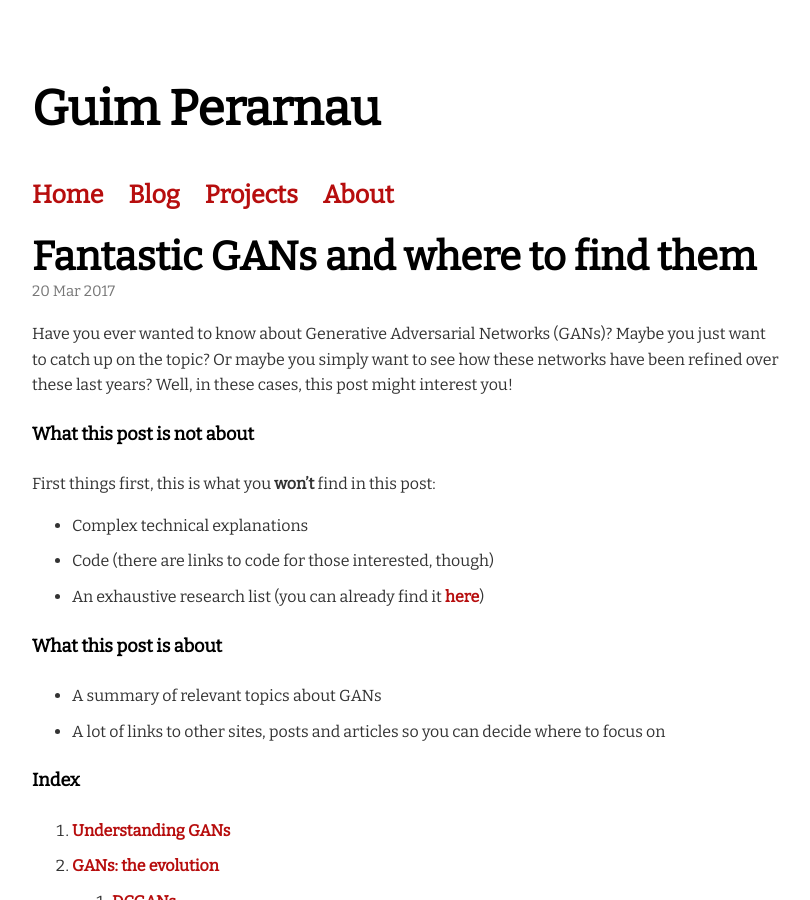
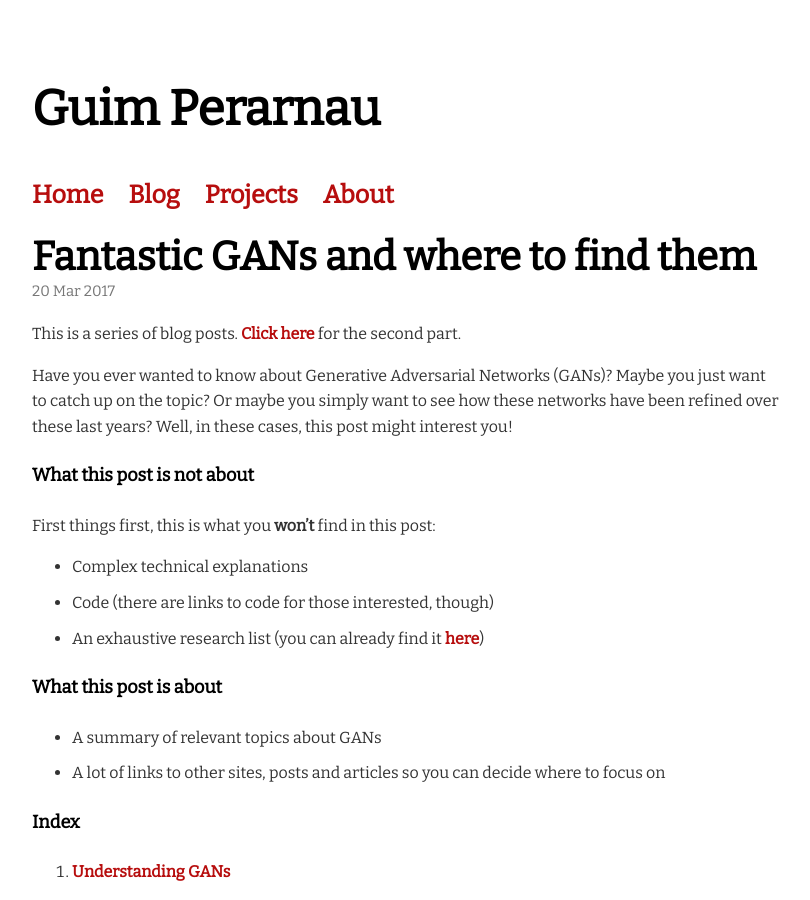
Before and after one commit to Guim3/guim3.github.io, a Jekyll site: the page built from _posts/2017-03-20-Fantastic-GANs-and-where-to-find-them.md, in a window 1280 px wide and 900 px high. Shown: the whole window, without its empty margins (233-1043 px from the left). Built offline with Jekyll 4.4.1, drawn with Linux system fonts in a browser that asks for light colours; comment, search, counter and statistics services are not loaded.

Commit message:
Add link to 2nd blog post to 1st blog post

```diff
--- a/_posts/2017-03-20-Fantastic-GANs-and-where-to-find-them.md
+++ b/_posts/2017-03-20-Fantastic-GANs-and-where-to-find-them.md
@@ -4,6 +4,8 @@ title: Fantastic GANs and where to find them
 date: 2017-03-20
 published: true
 ---
+
+This is a series of blog posts. [Click here][2nd_post] for the second part.
 
 Have you ever wanted to know about Generative Adversarial Networks (GANs)? Maybe you just want to catch up on the topic? Or maybe you simply want to see how these networks have been refined over these last years? Well, in these cases, this post might interest you!
 
```
Also changed, not shown: other parts of _posts/2017-03-20-Fantastic-GANs-and-where-to-find-them.md (+1 -0 lines).
